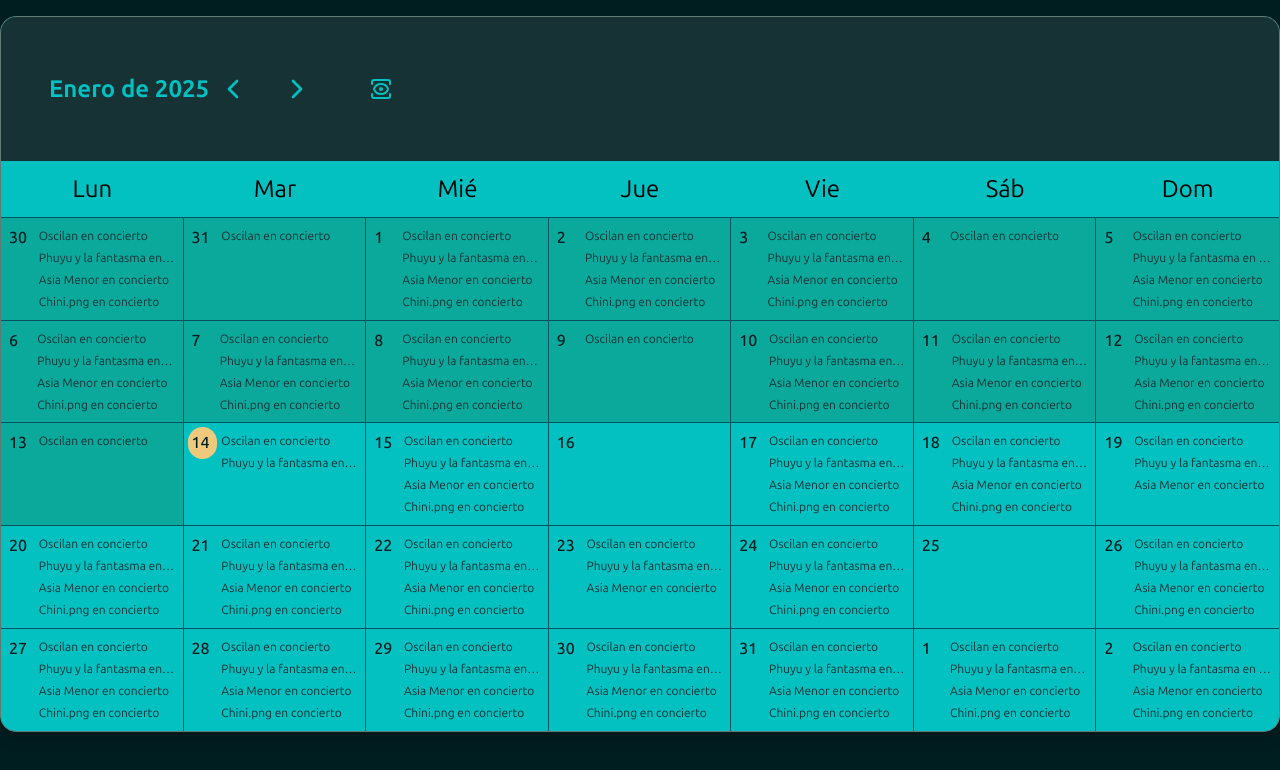
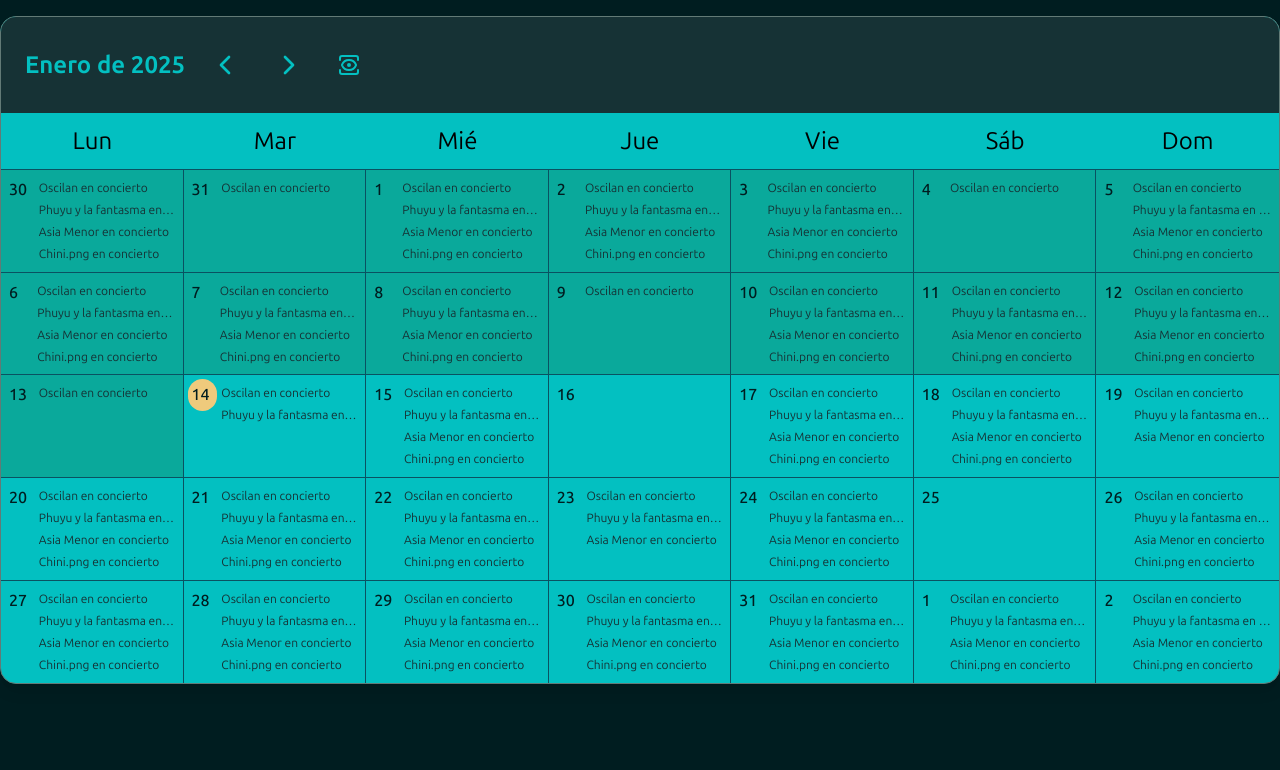
Before and after one commit to CharlesGrasses/event-planner, a Next.js app: page / in a window 1280 px wide. Shown: the top 770 px of the page. Built offline with nearby package versions, Linux system fonts and the light colour scheme.

Commit message:
code improvement

```diff
--- a/src/components/calendar/Calendar.tsx
+++ b/src/components/calendar/Calendar.tsx
@@ -14,42 +14,45 @@ interface CalendarProps {
 }
 
 
-const Calendar = (
-    {
-        locale = 'en-US'
-    }: CalendarProps
-) => {
-
+const Calendar = ({
+    locale = 'en-US'
+}: CalendarProps) => {
     const [currentDate, setCurrentDate] = useState(new Date());
-    const [year, setYear] = useState(currentDate.getFullYear());
-    const [monthNumber, setMonth] = useState(currentDate.getMonth());
     const [view, setView] = useState<CalendarView>('month');
 
-    const setCalendarStates = (date: Date) => {
-        setCurrentDate(date);
-        setYear(date.getFullYear());
-        setMonth(date.getMonth());
-    };
+    const navigateCalendar = (direction: number, chevronClick: boolean = true) => {
+        const newDate = new Date(currentDate);
 
-    const navigateCalendar = (direction: number, chevronClick: boolean = true) => {
-        const newDate = chevronClick ? new Date(year, monthNumber, 1) : new Date(currentDate);
-        if (view === 'month') {
-            newDate.setMonth(currentDate.getMonth() + direction);
-        } else if (view === 'week') {
-            newDate.setDate(currentDate.getDate() + direction * 7);
-        } else {
-            newDate.setDate(currentDate.getDate() + direction * 1);
+        switch(view) {
+            case 'month':
+                newDate.setMonth(currentDate.getMonth() + direction);
+                break;
+            case 'week':
+                newDate.setDate(currentDate.getDate() + (direction * 7));
+                break;
+            case 'day':
+                newDate.setDate(currentDate.getDate() + direction);
+                break;
         }
-        setCalendarStates(newDate);
+
+        setCurrentDate(newDate);
     };
 
     const toggleView = () => {
-        setView(prev => prev === 'month' ? 'week' : (prev === 'week' ? 'day' : 'month'));
+        setView((prev:any) => {
+            switch(prev) {
+                case 'month':
+                    return 'week';
+                case 'week':
+                    return 'day';
+                default:
+                    return 'month';
+            }
+        });
     };
 
     return (
         <div className='rounded-2xl border shadow-lg w-full max-w-screen-2xl mx-auto overflow-hidden m-4 calendarHolder'>
-
             {/* Calendar Header */}
             <CalendarHeader
                 locale={locale}
--- a/src/components/calendar/calendar-views/daily/DailyCalendar.tsx
+++ b/src/components/calendar/calendar-views/daily/DailyCalendar.tsx
@@ -11,7 +11,6 @@ import HourCalendarSlotData from '@/components/calendar/calendar-views/common/sl
 import DayHeader from '@/components/calendar/calendar-views/common/DayHeader';
 import TimeColumn from '@/components/calendar/calendar-views/common/TimeColumn';
 
-
 interface TimeSlotGatherings {
     [key: string]: Gathering[];
 }
@@ -21,19 +20,16 @@ interface DailyCalendarProps {
     currentDate: Date;
 }
 
-
-const DailyCalendar = (
-    {
+const DailyCalendar = ({
     locale = 'en-US',
     currentDate
-    }: DailyCalendarProps
-) => {
-
+}: DailyCalendarProps) => {
+    // Create a new Date object to avoid mutating the prop
+    const displayDate = new Date(currentDate.getTime());
     const [selectedDateTime, setSelectedDateTime] = useState<Date | null>(null);
     const [timeSlotGatherings, setTimeSlotGatherings] = useState<TimeSlotGatherings>({});
 
-
-    const hours = Array.from({ length: 16 }, (_, i) => i+9);
+    const hours = Array.from({ length: 16 }, (_, i) => i + 9);
 
     const getTimeSlotKey = (date: Date, hour: number) => {
         const slotDate = new Date(date);
@@ -42,53 +38,48 @@ const DailyCalendar = (
     };
 
     useEffect(() => {
-        const fetchGatheringsForWeek = async () => {
+        const fetchGatheringsForDay = async () => {
             const gatheringsMap: TimeSlotGatherings = {};
 
             const fetchPromises = hours.map(async hour => {
-                    const timeSlotKey = getTimeSlotKey(currentDate, hour);
+                const timeSlotKey = getTimeSlotKey(displayDate, hour);
                 try {
-                        gatheringsMap[timeSlotKey] = await APIrequests.getGatheringsForTimeSlot(currentDate, hour);
+                    gatheringsMap[timeSlotKey] = await APIrequests.getGatheringsForTimeSlot(displayDate, hour);
                 } catch (error) {
                     console.error(`Error fetching gatherings for ${timeSlotKey}:`, error);
                     gatheringsMap[timeSlotKey] = [];
                 }
-                }
-            );
+            });
 
             await Promise.all(fetchPromises);
             setTimeSlotGatherings(gatheringsMap);
         };
 
-        fetchGatheringsForWeek();
-    }, [currentDate]);
+        fetchGatheringsForDay();
+    }, [displayDate]);
 
     return (
         <div>
             {/* Calendar Grid */}
             <div className='grid grid-cols-[10%_90%]'>
-
                 {/* Time column */}
-                <TimeColumn
-                    hours={hours}
-                />
+                <TimeColumn hours={hours} />
 
                 {/* Day column */}
                 <div className='relative'>
-
                     <DayHeader
                         locale={locale}
-                        date={currentDate}
+                        date={displayDate}
                         daily={true}
                     />
 
                     {hours.map(hour => (
-                        <div key={`${currentDate.toISOString()}-${hour}`}>
+                        <div key={`${displayDate.toISOString()}-${hour}`}>
                             <HourCalendarSlotData
-                                date={currentDate}
+                                date={displayDate}
                                 hour={hour}
                                 dateIndex={6}
-                                slotGatherings={timeSlotGatherings[getTimeSlotKey(currentDate, hour)] || []}
+                                slotGatherings={timeSlotGatherings[getTimeSlotKey(displayDate, hour)] || []}
                                 onClick={setSelectedDateTime}
                             />
                         </div>
--- a/src/components/calendar/header/CalendarHeader.tsx
+++ b/src/components/calendar/header/CalendarHeader.tsx
@@ -5,38 +5,42 @@ import { CalendarView } from '@/types/calendar';
 
 import CalendarMonthHeader from '@/components/calendar/header/CalendarMonthHeader';
 
-
 interface CalendarHeaderProps {
     locale: string;
     currentDate: Date;
-    view: CalendarView
-    toggleView: any;
-    navigateCalendar: any;
+    view: CalendarView;
+    toggleView: () => void;
+    navigateCalendar: (direction: number, chevronClick?: boolean) => void;
 }
 
-
-const CalendarHeader = (
-    {
-        locale = 'en-US',
-        currentDate = new Date(),
-        view = 'month',
-        toggleView = null,
-        navigateCalendar = null
-    }: CalendarHeaderProps
-) => {
+const CalendarHeader = ({
+    locale = 'en-US',
+    currentDate = new Date(),
+    view = 'month',
+    toggleView,
+    navigateCalendar
+}: CalendarHeaderProps) => {
+    const getNextView = () => {
+        switch(view) {
+            case 'month': return 'week';
+            case 'week': return 'day';
+            default: return 'month';
+        }
+    };
 
     return (
         <div className='flex flex-row items-center justify-between p-6 calendarHeader'>
             <div className='flex items-center space-x-4'>
                 <CalendarMonthHeader
                     locale={locale}
-                    navigateMonth={navigateCalendar}
+                    navigateCalendar={navigateCalendar}
                     currentDate={currentDate}
+                    view={view}
                 />
                 <button
                     onClick={toggleView}
                     className='p-2 rounded-full transition-colors iconClickable ml-4'
-                    aria-label={`Switch to ${view === 'month' ? 'week' : 'month'} view`}
+                    aria-label={`Switch to ${getNextView()} view`}
                 >
                     <ViewIcon className='h-6 w-6' color='var(--aqua-water-20)' />
                 </button>
--- a/src/components/calendar/header/CalendarMonthHeader.tsx
+++ b/src/components/calendar/header/CalendarMonthHeader.tsx
@@ -2,39 +2,56 @@ import React from "react";
 import { ChevronLeft, ChevronRight } from 'lucide-react';
 
 import { Assorted } from "@/services/common";
-
+import { CalendarView } from "@/types/calendar";
 
 interface CalendarMonthHeaderProps {
     locale?: string;
-    navigateMonth: any;
+    navigateCalendar: (direction: number, chevronClick?: boolean) => void;
     currentDate: Date;
+    view: CalendarView;
 }
 
+const CalendarMonthHeader = ({
+    locale = 'es-CL',
+    navigateCalendar,
+    currentDate = new Date(),
+    view = 'month'
+}: CalendarMonthHeaderProps) => {
+    const getDateFormat = () => {
+        const options: Intl.DateTimeFormatOptions = { year: 'numeric' };
 
-const CalendarMonthHeader = (
-    {
-        locale = 'es-CL',
-        navigateMonth = null,
-        currentDate = new Date(),
-    }: CalendarMonthHeaderProps
-) => {
+        switch(view) {
+            case 'month':
+                options.month = 'long';
+                break;
+            case 'week':
+                options.month = 'long';
+                options.day = 'numeric';
+                break;
+            case 'day':
+                options.month = 'long';
+                options.day = 'numeric';
+                options.weekday = 'long';
+                break;
+        }
 
-    const MonthDateFormatter = new Intl.DateTimeFormat(locale, { month: 'long', year: 'numeric' });
+        return new Intl.DateTimeFormat(locale, options);
+    };
 
     return (
-        <div className='flex flex-row items-center justify-between p-6 calendarHeader'>
+        <div className='flex flex-row items-center'>
             <h3 className='text-2xl font-bold calendarTitle'>
-                {Assorted.toUpperCaseFirstLetter(MonthDateFormatter.format(currentDate))}
+                {Assorted.toUpperCaseFirstLetter(getDateFormat().format(currentDate))}
             </h3>
-            <div className='flex items-center space-x-4'>
+            <div className='flex items-center space-x-4 ml-4'>
                 <button
-                    onClick={() => navigateMonth(-1, true)}
+                    onClick={() => navigateCalendar(-1, true)}
                     className='p-2 rounded-full transition-colors iconClickable'
                 >
                     <ChevronLeft className='h-8 w-8' color='var(--aqua-water-20)' />
                 </button>
                 <button
-                    onClick={() => navigateMonth(1, true)}
+                    onClick={() => navigateCalendar(1, true)}
                     className='p-2 rounded-full transition-colors iconClickable'
                 >
                     <ChevronRight className='h-8 w-8' color='var(--aqua-water-20)' />
```
Lines whose indentation alone changed are shown as unchanged.
